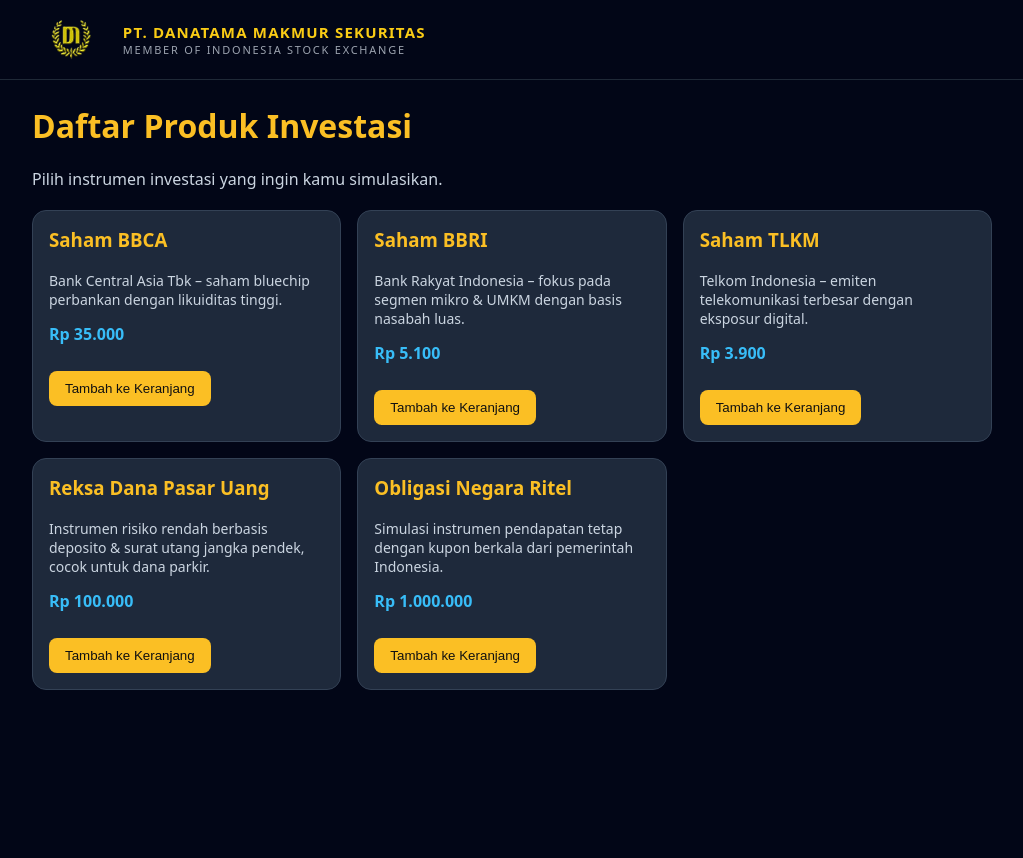
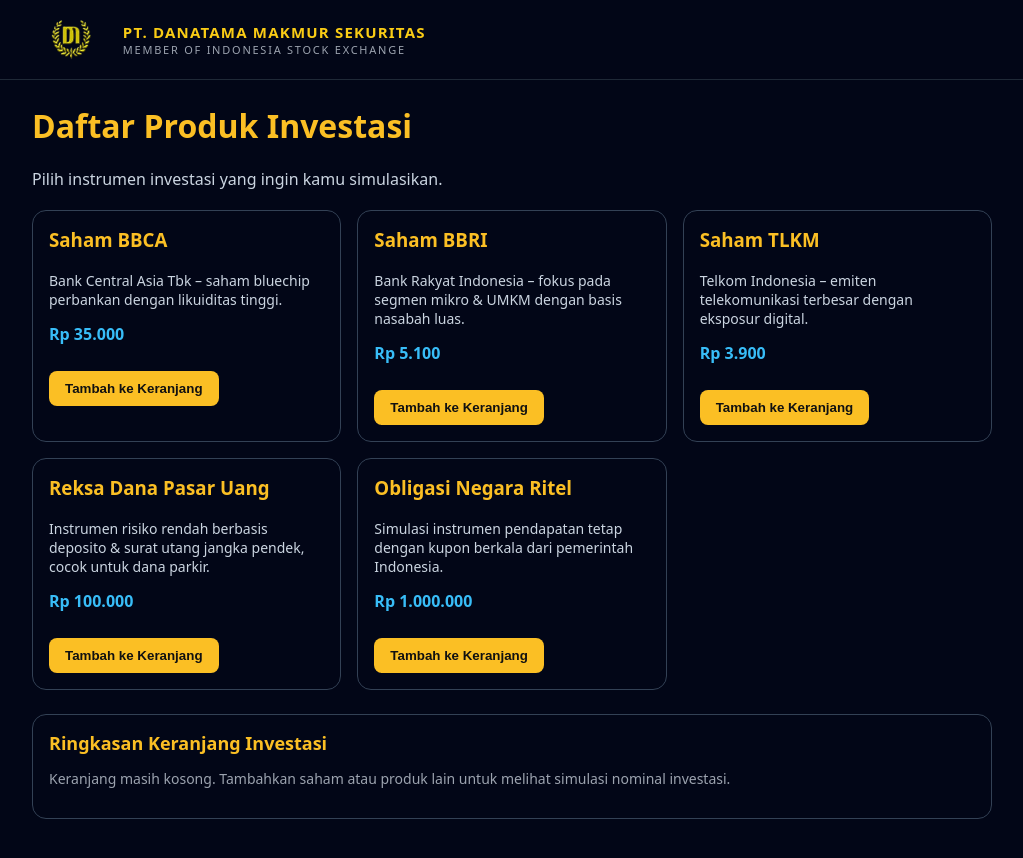
Before and after one commit to Mr-sn02/danatama88, a Next.js app in the folder danatama_next_minimal/: page /products in a window 1280 px wide. Shown: the top 858 px of the page, without its empty margins (128-1151 px from the left). Before the commit the page ends 800 px from the top, so only its background shows below. Built offline with nearby package versions, Linux system fonts and the light colour scheme.

Commit message:
Update page.js

```diff
--- a/danatama_next_minimal/app/products/page.js
+++ b/danatama_next_minimal/app/products/page.js
@@ -1,27 +1,53 @@
 "use client";
 
+import { useState } from "react";
 import products from "../../lib/products";
 
 export default function ProductsPage() {
+  const [cart, setCart] = useState([]);
+
+  function handleAddToCart(product) {
+    setCart((prev) => {
+      const existing = prev.find((item) => item.id === product.id);
+      if (existing) {
+        return prev.map((item) =>
+          item.id === product.id
+            ? { ...item, qty: item.qty + 1 }
+            : item
+        );
+      }
+      return [...prev, { ...product, qty: 1 }];
+    });
+  }
+
+  const subtotal = cart.reduce(
+    (sum, item) => sum + item.price * item.qty,
+    0
+  );
+
   return (
     <>
-      <h1 style={{ color: "#fbbf24", marginTop: 0 }}>Daftar Produk Investasi</h1>
+      <h1 style={{ color: "#fbbf24", marginTop: 0 }}>
+        Daftar Produk Investasi
+      </h1>
       <p style={{ marginBottom: "20px", color: "#cbd5e1" }}>
         Pilih instrumen investasi yang ingin kamu simulasikan.
       </p>
 
+      {/* GRID PRODUK */}
       <div
         style={{
           display: "grid",
           gap: "16px",
-          gridTemplateColumns: "repeat(auto-fit, minmax(260px, 1fr))"
+          gridTemplateColumns: "repeat(auto-fit, minmax(260px, 1fr))",
+          marginBottom: "24px"
         }}
       >
         {products.map((p) => (
           <div
             key={p.id}
             style={{
-              background: "#1e293b",
+              background: "#020617",
               borderRadius: "14px",
               padding: "16px",
               border: "1px solid #334155"
@@ -48,15 +74,124 @@ export default function ProductsPage() {
                 padding: "10px 16px",
                 borderRadius: "8px",
                 border: "none",
-                cursor: "pointer"
+                cursor: "pointer",
+                fontWeight: 600
               }}
-              onClick={() => alert(`Ditambahkan ke keranjang: ${p.name}`)}
+              onClick={() => handleAddToCart(p)}
             >
               Tambah ke Keranjang
             </button>
           </div>
         ))}
       </div>
+
+      {/* RINGKASAN KERANJANG */}
+      <section
+        style={{
+          background: "#020617",
+          borderRadius: "14px",
+          border: "1px solid #334155",
+          padding: "16px"
+        }}
+      >
+        <h2
+          style={{
+            fontSize: "18px",
+            marginTop: 0,
+            marginBottom: "8px",
+            color: "#fbbf24"
+          }}
+        >
+          Ringkasan Keranjang Investasi
+        </h2>
+
+        {cart.length === 0 ? (
+          <p style={{ fontSize: "14px", color: "#9ca3af" }}>
+            Keranjang masih kosong. Tambahkan saham atau produk lain untuk
+            melihat simulasi nominal investasi.
+          </p>
+        ) : (
+          <>
+            <ul
+              style={{
+                listStyle: "none",
+                padding: 0,
+                margin: 0,
+                marginBottom: "12px"
+              }}
+            >
+              {cart.map((item) => (
+                <li
+                  key={item.id}
+                  style={{
+                    display: "flex",
+                    justifyContent: "space-between",
+                    alignItems: "center",
+                    fontSize: "14px",
+                    padding: "6px 0",
+                    borderBottom: "1px solid #1f2937"
+                  }}
+                >
+                  <div>
+                    <div style={{ fontWeight: 600 }}>{item.name}</div>
+                    <div style={{ fontSize: "12px", color: "#9ca3af" }}>
+                      Qty: {item.qty} × Rp{" "}
+                      {item.price.toLocaleString("id-ID")}
+                    </div>
+                  </div>
+                  <div style={{ fontWeight: 600, color: "#38bdf8" }}>
+                    Rp{" "}
+                    {(item.price * item.qty).toLocaleString("id-ID")}
+                  </div>
+                </li>
+              ))}
+            </ul>
+
+            <div
+              style={{
+                display: "flex",
+                justifyContent: "space-between",
+                alignItems: "center",
+                marginTop: "8px"
+              }}
+            >
+              <div style={{ fontWeight: 700 }}>Total Nominal Investasi</div>
+              <div
+                style={{
+                  fontWeight: 800,
+                  fontSize: "16px",
+                  color: "#4ade80"
+                }}
+              >
+                Rp {subtotal.toLocaleString("id-ID")}
+              </div>
+            </div>
+
+            <button
+              style={{
+                marginTop: "12px",
+                background: "#1d4ed8",
+                color: "#e5e7eb",
+                padding: "10px 16px",
+                borderRadius: "8px",
+                border: "none",
+                cursor: "pointer",
+                fontWeight: 600,
+                fontSize: "14px"
+              }}
+              onClick={() =>
+                alert(
+                  `Simulasi investasi dengan total nominal Rp ${subtotal.toLocaleString(
+                    "id-ID"
+                  )}`
+                )
+              }
+            >
+              Simulasikan Investasi
+            </button>
+          </>
+        )}
+      </section>
     </>
   );
 }
```
